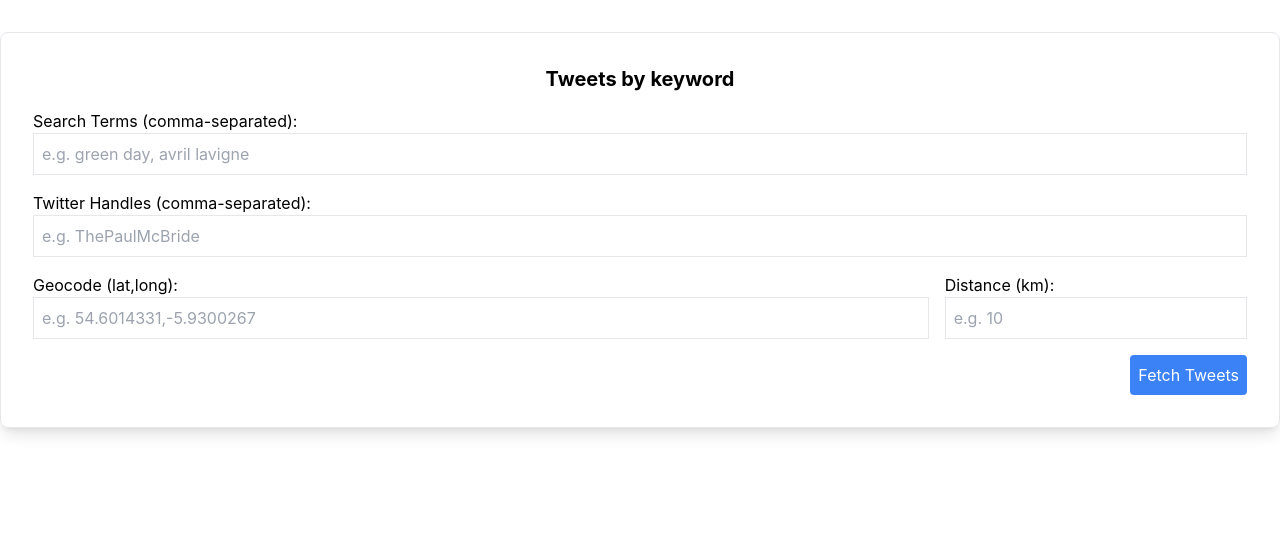
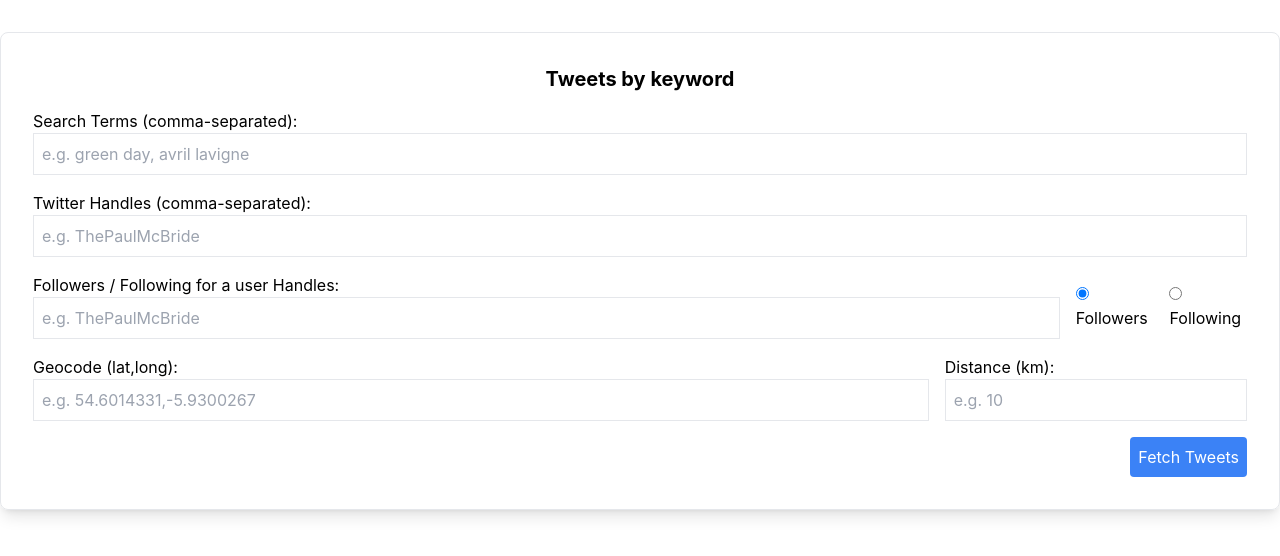
Before and after one commit to sdbxsdb/node_express_twitter, a React (Create React App) app: page / in a window 1280 px wide. Shown: the top 556 px of the page. Built offline with nearby package versions, Linux system fonts and the light colour scheme.

Commit message:
added new text for followers / following

```diff
--- a/src/App.js
+++ b/src/App.js
@@ -6,14 +6,24 @@
   const [searchTermsInput, setSearchTermsInput] = useState("");
   const [twitterHandlesInput, setTwitterHandlesInput] = useState("");
   const [geocodeInput, setGeocodeInput] = useState("");
+  const [follow, setFollow] = useState("");
   const [distance, setDistance] = useState("");
   const [data, setData] = useState(undefined);
+  const [followData, setFollowData] = useState(undefined);
+  const [radioOption, setRadioOption] = useState("followers");
 
   const removeSpaces = (inputString) => {
     const resultString = inputString.replace(/\s+/g, "");
     return resultString;
   };
 
+  const handleRadioChange = (option) => {
+    setRadioOption(option);
+  };
+
+  const handleFollowChange = (e) => {
+    setFollow(e.target.value);
+  };
   const handleSearchTermsChange = (e) => {
     setSearchTermsInput(e.target.value);
   };
@@ -65,14 +75,13 @@
 
     const input = {
       customMapFunction: "(object) => { return {...object} }",
-      maxItems: 5,
-      maxTweetsPerQuery: 50,
+      maxItems: 20,
+      maxTweetsPerQuery: 20,
       minimumFavorites: 0,
       minimumReplies: 0,
       minimumRetweets: 0,
       onlyImage: false,
       onlyQuote: false,
-      // geocode: "54.6014331,-5.9300267,10km",
       onlyTwitterBlue: false,
       onlyVerifiedUsers: false,
       onlyVideo: false,
@@ -98,8 +107,6 @@
 
       const data = await response.json();
 
-      console.log("response-", response.data);
-
       setData(data);
     } catch (error) {
       console.error("Error fetching data:", error);
@@ -108,13 +115,58 @@
     }
   };
 
+  const handleFollowersAndFollowingData = async () => {
+    setLoading(true);
+
+    const apiToken = "apify_api_5N2jPVDR7eboInkTo99ugeK19hNQ0L2PztR4";
+
+    const apiUrl =
+      "https://api.apify.com/v2/acts/apidojo~twitter-user-scraper/run-sync-get-dataset-items?token=" +
+      apiToken;
+
+    const input = {
+      maxItems: 50,
+      twitterHandles: [follow],
+      getFollowers: radioOption === "followers",
+      getFollowing: radioOption === "following",
+      getRetweeters: false,
+      getFavorites: false,
+      customMapFunction: "(object) => { return {...object} }",
+    };
+
+    try {
+      const response = await fetch(apiUrl, {
+        method: "POST",
+        headers: {
+          "Content-Type": "application/json",
+        },
+        body: JSON.stringify(input),
+      });
+
+      if (!response.ok) {
+        throw new Error("Failed to fetch data from Apify");
+      }
+
+      const data = await response.json();
+
+      console.log("DATA-", data);
+      setFollowData(data);
+    } catch (error) {
+      console.error("Error fetching data:", error);
+    } finally {
+      setLoading(false);
+    }
+  };
+
+  console.log("DATA-", data);
+
   return (
     <div className="container mx-auto mt-8 p-8 border rounded-lg shadow-lg">
       <p className="text-center font-bold text-xl mb-4">Tweets by keyword</p>
       <label className="block mb-4">
         Search Terms (comma-separated):
         <input
-          disabled={twitterHandlesInput || geocodeInput || distance}
+          disabled={twitterHandlesInput || geocodeInput || distance || follow}
           className="border border-red p-2 w-full"
           type="text"
           value={searchTermsInput}
@@ -125,7 +177,7 @@
       <label className="block mb-4">
         Twitter Handles (comma-separated):
         <input
-          disabled={searchTermsInput || geocodeInput || distance}
+          disabled={searchTermsInput || geocodeInput || distance || follow}
           className="border border-blue p-2 w-full"
           type="text"
           value={twitterHandlesInput}
@@ -135,9 +187,48 @@
       </label>
       <div className="flex gap-4">
         <label className="block mb-4 w-11/12">
+          Followers / Following for a user Handles:
+          <input
+            disabled={
+              searchTermsInput ||
+              geocodeInput ||
+              distance ||
+              twitterHandlesInput
+            }
+            className="border border-blue p-2 w-full"
+            type="text"
+            value={follow}
+            onChange={handleFollowChange}
+            placeholder="e.g. ThePaulMcBride"
+          />
+        </label>
+
+        <div className="flex items-center mb-4">
+          <label className="mr-4">
+            <input
+              type="radio"
+              value="followers"
+              checked={radioOption === "followers"}
+              onChange={() => handleRadioChange("followers")}
+            />
+            Followers
+          </label>
+          <label>
+            <input
+              type="radio"
+              value="following"
+              checked={radioOption === "following"}
+              onChange={() => handleRadioChange("following")}
+            />
+            Following
+          </label>
+        </div>
+      </div>
+      <div className="flex gap-4">
+        <label className="block mb-4 w-11/12">
           Geocode (lat,long):
           <input
-            disabled={searchTermsInput || twitterHandlesInput}
+            disabled={searchTermsInput || twitterHandlesInput || follow}
             className="border border-blue p-2 w-full"
             type="text"
             value={geocodeInput}
@@ -148,7 +239,7 @@
         <label className="block mb-4">
           Distance (km):
           <input
-            disabled={searchTermsInput || twitterHandlesInput}
+            disabled={searchTermsInput || twitterHandlesInput || follow}
             className="border border-blue p-2 w-full"
             type="text"
             value={distance}
@@ -159,7 +250,7 @@
       </div>
       <div className="flex w-full justify-end">
         <button
-          onClick={handleFetchData}
+          onClick={follow ? handleFollowersAndFollowingData : handleFetchData}
           disabled={loading}
           className={`bg-blue-500 text-white p-2 float rounded ${
             loading ? "opacity-50 cursor-not-allowed" : ""
@@ -242,6 +333,85 @@
           ))}
         </div>
       )}
+
+      {followData && (
+        <div className="mt-8">
+          <div className="border p-4 mb-4 rounded-lg shadow-md">
+            <p>
+              <strong>Searched for Handle:</strong> {followData[0].name}
+              {followData[0].username}
+            </p>
+            <p>
+              <strong>Cover Picture:</strong>{" "}
+              <img
+                src={followData[0].coverPicture}
+                alt="Profile"
+                className="w-full object-contain"
+              />
+            </p>
+            <p>
+              <strong>Profile Picture:</strong>{" "}
+              <img
+                src={followData[0].profilePicture}
+                alt="Profile"
+                className="rounded-full w-16 h-16 object-cover"
+              />
+            </p>
+            <p>
+              <strong>Bio:</strong> {followData[0].description}
+            </p>
+            <p>
+              <strong>Followers:</strong> {followData[0].followers}
+            </p>
+            <p>
+              <strong>Following:</strong> {followData[0].following}
+            </p>
+            <p>
+              <strong>Location:</strong> {followData[0].location}
+            </p>
+          </div>
+
+          <div className="mb-4 mt-12">
+            <p>
+              <strong>
+                {followData[0].name} is{" "}
+                {radioOption === "followers" ? "Followers" : "following"}:
+              </strong>
+            </p>
+          </div>
+
+          {followData?.slice(1).map((item) => (
+            <div key={item.id} className="border p-4 mb-4 rounded-lg shadow-md">
+              <p>
+                <strong>Profile Picture:</strong>{" "}
+                <img
+                  src={item.profilePicture}
+                  alt="Profile"
+                  className="rounded-full w-16 h-16 object-cover"
+                />
+              </p>
+              <p>
+                <strong>Username:</strong> {item.userName}
+              </p>
+              <p>
+                <strong>Name:</strong> {item.name}
+              </p>
+              <p>
+                <strong>Description:</strong> {item.description}
+              </p>
+              <p>
+                <strong>Followers:</strong> {item.followers}
+              </p>
+              <p>
+                <strong>Following:</strong> {item.following}
+              </p>
+              <p>
+                <strong>Media Count:</strong> {item.mediaCount}
+              </p>
+            </div>
+          ))}
+        </div>
+      )}
     </div>
   );
 }
```
